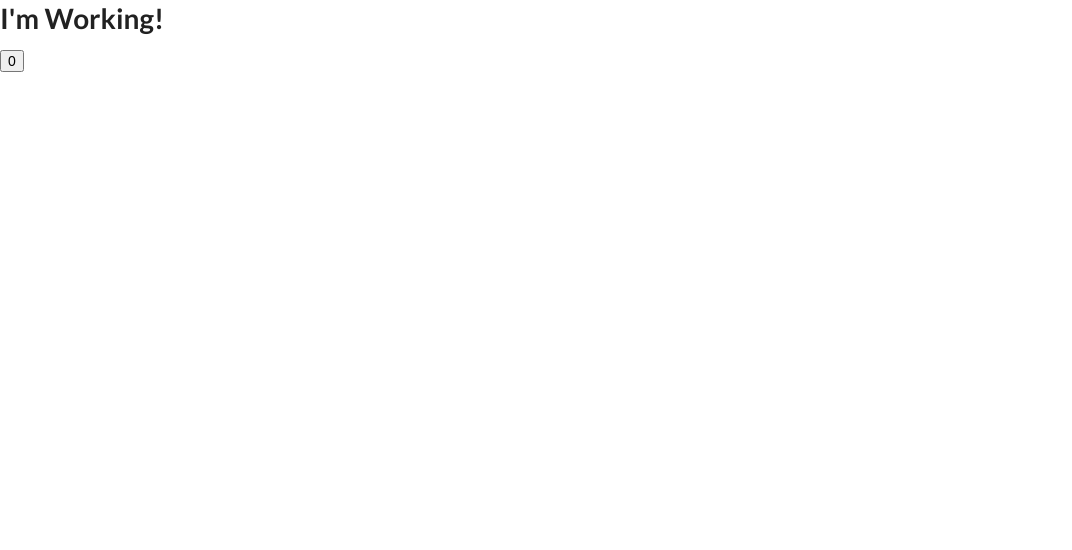
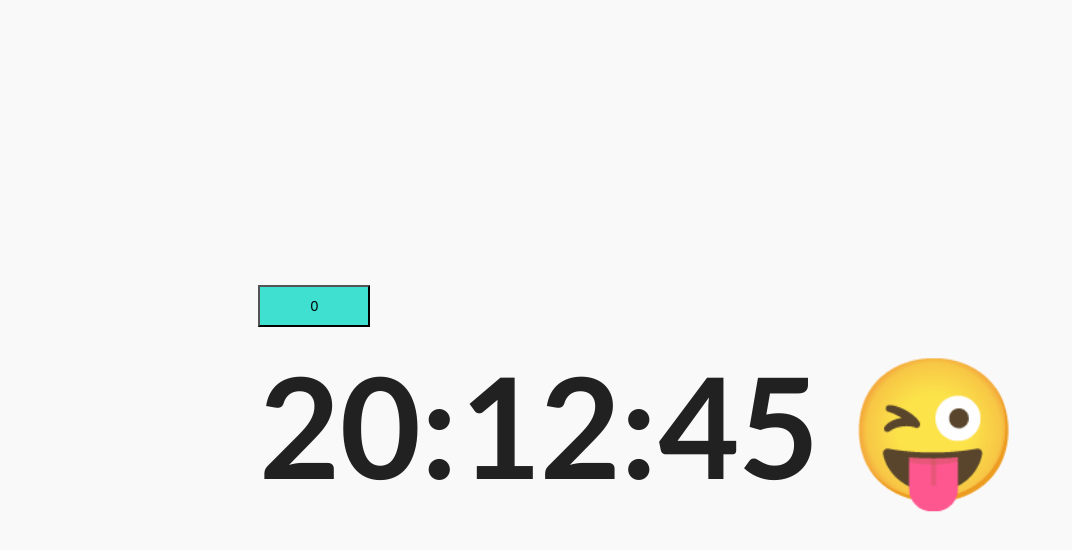
Before and after one commit to BolajiOlajide/experimental-react, a React app: page / in a window 1280 px wide. Shown: the whole page, without its empty margins (0-1072 px from the left). Built offline with nearby package versions, Linux system fonts and the light colour scheme.

Commit message:
play around with new react sturvs

```diff
--- a/package.json
+++ b/package.json
@@ -7,6 +7,7 @@
   "license": "MIT",
   "dependencies": {
     "@babel/core": "^7.1.2",
+    "@babel/plugin-syntax-dynamic-import": "^7.0.0",
     "@babel/preset-react": "^7.0.0",
     "babel-loader": "^8.0.4",
     "babel-plugin-transform-class-properties": "^6.24.1",
--- a/src/counter.js
+++ b/src/counter.js
@@ -1,10 +1,12 @@
-import React, { useState } from 'react';
+import React, { useState, memo } from 'react';
 
 
 function Counter() {
-  const [count, setCount] = useState(0)
-  const increment = () => setCount(count + 1)
+  const [count, setCount] = useState(0);
+  const increment = () => setCount(count + 1);
+  console.log('rendering counter ===>');
+
   return <button onClick={increment}>{count}</button>
 };
 
-export default Counter;
+export default memo(Counter);
--- /dev/null
+++ b/src/home.js
@@ -0,0 +1,66 @@
+import React, { Fragment, Component, lazy, Suspense } from 'react';
+import { clearInterval } from 'timers';
+
+
+const Counter = lazy(() => import('./counter'));
+
+
+class Home extends Component {
+  state = { time: '', ready: false }
+
+  componentDidMount() {
+    document.title = 'Experimental React';
+
+    setInterval(() => {
+      this.setState({ time: this.formatTime() }, () => {
+        console.log('djsdks');
+      });
+    }, 1000);
+
+    setTimeout(() => {
+      this.setState({ ready: true }, () => {
+        console.log('ready to display counter');
+      });
+    }, 5000);
+
+    setTimeout(() => {
+      throw new Error('I just feel like erroring lol! 💩');
+      console.log('throwing error');
+    }, 10000);
+
+    return false;
+  }
+
+  componentWillUnmount() {
+    clearInterval();
+  }
+
+  formatTime = () => {
+    const time = new Date();
+    return `${time.getHours()}:${time.getMinutes()}:${time.getSeconds()}`;
+  }
+
+  renderCounter = () => {
+    return (
+      <Suspense fallback={<p>Loading Counter component</p>}>
+        <Counter />
+      </Suspense>
+    );
+  }
+
+  componentDidCatch() {
+    console.log('Error is thrown but I\'m smart enough to not let you know!')
+    // return <h1>Error is thrown but I'm smart enough to not let you know!</h1>;
+  }
+
+  render() {
+    return (
+      <Fragment>
+        {this.state.ready && this.renderCounter()}
+        <h1>{this.state.time}  😜</h1>
+      </Fragment>
+    )
+  }
+}
+
+export default Home;
--- a/src/index.html
+++ b/src/index.html
@@ -6,6 +6,27 @@
     <title>Page Title</title>
     <meta name="viewport" content="width=device-width, initial-scale=1" />
     <link rel="stylesheet" href="//cdnjs.cloudflare.com/ajax/libs/semantic-ui/2.2.12/semantic.min.css"></link>
+    <style>
+      button {
+        width: 8rem;
+        outline: none;
+        background: turquoise;
+        height: 3rem;
+        display: block;
+      }
+      body {
+        width: 100vw;
+        height: 100vh;
+        display: flex;
+        flex-direction: column;
+        justify-content: center;
+        align-items: center;
+        background: #F9F9F9;
+      }
+      h1 {
+        font-size: 10rem;
+      }
+    </style>
   </head>
   <body>
     <div id="app"></div>
--- a/src/index.js
+++ b/src/index.js
@@ -1,12 +1,9 @@
 import React, { Fragment } from "react";
 import { render } from "react-dom";
-import Counter from './counter';
+import Home from './home';
 
 
 render(
-  <Fragment>
-    <h1> I'm Working! </h1>
-    <Counter />
-  </Fragment>,
+  <Home />,
   document.getElementById("app")
 );
```
Also changed, not shown: .babelrc, 1 other file.
